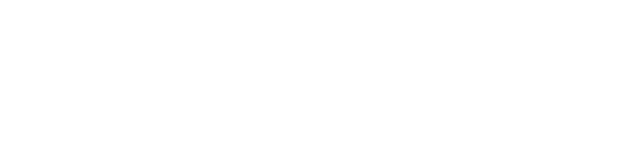
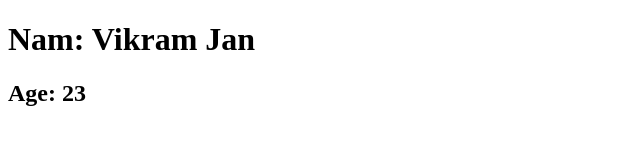
Before and after one commit to vikramjan/jan-portfolio, a plain HTML site: page index.html in a window 1280 px wide. Shown: the whole page, without its empty margins (0-640 px from the left). Drawn offline with Linux system fonts and the light colour scheme.

Commit message:
added index html

```diff
--- a/index.html
+++ b/index.html
@@ -5,6 +5,7 @@
     <title>jan portfolio</title>
   </head>
   <body>
-
+    <h1>Nam: Vikram Jan</h1>
+    <h2>Age: 23</h2>
   </body>
 </html>
```
